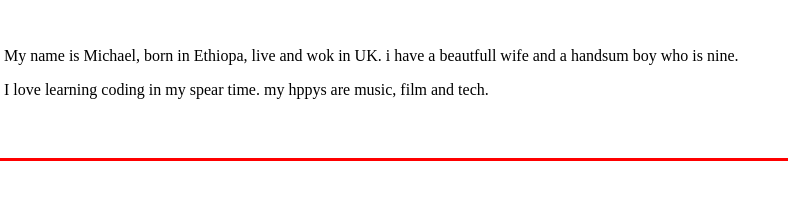
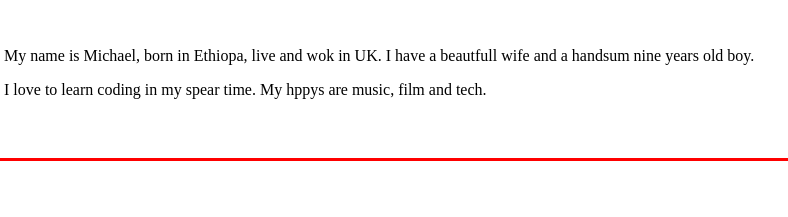
Before and after one commit to Michaeltade/CV, a plain HTML site: page index.html in a window 1280 px wide. Shown: the part 143-360 px from the top of the page, 286-1074 px from the left. Drawn offline with Linux system fonts and the light colour scheme.

Commit message:
Update index html file

```diff
--- a/index.html
+++ b/index.html
@@ -16,8 +16,8 @@
         <h1>Michael Tessema</h1>
         <p><em>Team Leader at <a href="https://www.suzuki.co.uk" target="_blank"><strong>Suzuki GB</strong>.</a /></em></p>
         <br />
-        <p> My name is Michael, born in Ethiopa, live and wok in UK. i have a beautfull wife and a handsum boy who is nine.</p>
-        <P> I love learning coding in my spear time. my hppys are music, film and tech.</p>
+        <p> My name is Michael, born in Ethiopa, live and wok in UK. I have a beautfull wife and a handsum nine years old boy.</p>
+        <P> I love to learn coding in my spear time. My hppys are music, film and tech.</p>
     </tr>
   </table>
 
```
